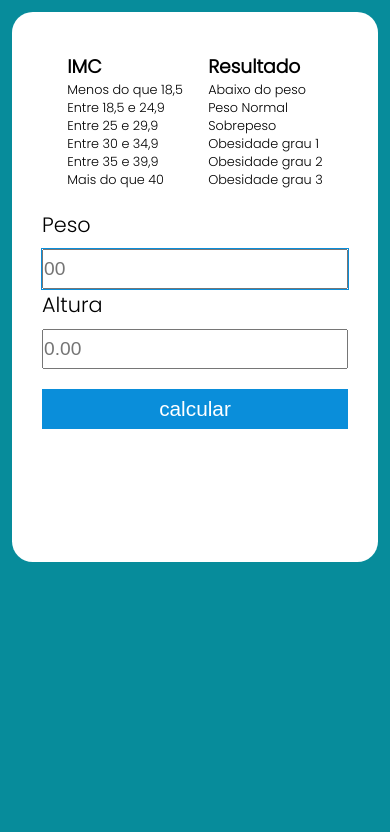
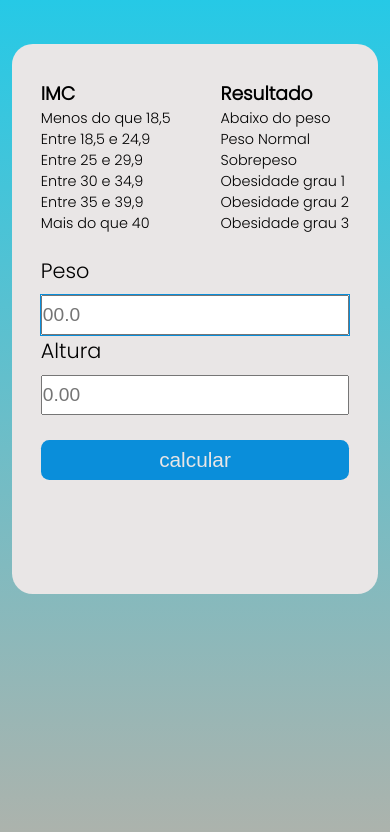
Before and after one commit to nicolasBraga01/calculadoraIMC, a plain HTML site: page index.html in a window 390 px wide. Drawn offline with Linux system fonts and the light colour scheme.

Commit message:
alguns ajustes

```diff
--- a/index.html
+++ b/index.html
@@ -33,9 +33,9 @@
         </div>
         <form action="/" id="form" method="post">
             <label for="peso">Peso</label>
-            <input type="text" name="peso" autofocus id="peso"  placeholder="00">
+            <input type="text" name="peso" autofocus id="peso"  placeholder="00.0" maxlength="4">
             <label for="altura">Altura</label>
-            <input type="text" id="altura"  placeholder="0.00">
+            <input type="text" id="altura"  placeholder="0.00" maxlength="4">
             <input type="submit" value="calcular">
         </form>
        <div id="resultado"></div>
--- a/index.js
+++ b/index.js
@@ -12,7 +12,6 @@ form.addEventListener("submit", function (e) {
   const peso = Number(document.querySelector("#peso").value);
   const altura = Number(document.querySelector("#altura").value);
   console.log(peso, altura);
-
   //caso peso não seja um número "faça isso"
   if (!peso) {
     setResultado("peso invalido", false);
@@ -21,6 +20,14 @@ form.addEventListener("submit", function (e) {
   //caso a altura não seja um número "faça isso"
   if (!altura) {
     setResultado("altura invalida", false);
+    return;
+  }
+  if ( peso >= 300){
+    setResultado("peso acima do limite ", false);
+    return;
+  }
+  if ( altura >= 3){
+    setResultado("altura acima do limite ", false);
     return;
   }
   const calculoImc = parseFloat(peso / altura ** 2);
--- a/style.css
+++ b/style.css
@@ -1,8 +1,10 @@
+
+@charset "utf-8";
 @import url("https://fonts.googleapis.com/css2?family=Outfit:wght@200;400&family=Poppins:wght@100;200;300&family=Roboto:wght@300&display=swap");
 
 :root {
-  --primary-color: #078c9b;
-  --secudary-color: #fff;
+  --primary-color: #727979;
+  --secudary-color: #e9e6e6;
   --btn-color:#0a8eda;
   --resultado--conta:#1cd453;
 }
@@ -14,7 +16,7 @@
 }
 
 body {
-  background-color: var(--primary-color);
+    background-image: linear-gradient(180deg, rgb(38, 201, 230), rgb(178, 178, 170));
   font-family: "Poppins", sans-serif;
   display: flex;
   justify-content: center;
@@ -27,17 +29,17 @@ body {
     width: 450px;
     height: 550px;
     border-radius: 1.3em;
-    padding: 30px;
+    padding: 1.8em;
     background-color: var(--secudary-color);
 }
 .organiza{
     display: flex;
-    justify-content: space-evenly;
-    margin-top: 10px;
+    justify-content: space-between;
+    margin-top: .4em;
 }
 
 form{
-    margin-top: 20px;
+    margin-top: 1.3em;
 }
 
 form input, label{
@@ -54,11 +56,16 @@ form label{
 
 form input[type="submit"]{
     background-color: var(--btn-color);
-    margin-top: 20px;
+    margin-top: 1.2em;
     color:var(--secudary-color);
     font-size: 1.2em;
     border: none;
     font-size: 1.3em;
+    cursor: pointer;
+    border-radius: 0.4em;
+}
+form input[type="submit"]:hover{
+    background-color: rgba(0, 0, 0, 0.7 );
 }
 form input:focus{
     outline: 1px solid var(--btn-color);
@@ -74,16 +81,21 @@ form input:focus{
 .p-certo{
     background-color: #0fe384;
     font-size: 0.8em;
+    padding: 0.7%
 }
 
 .p-errado{
     background-color: #e30f0f;
     font-size: 0.8em;
+    padding: 2%
 }
 
 @media screen and (max-width:667px){
     p{
-        font-size: 0.8em;
+        font-size: 0.9em;
+    }
+    .container{
+        margin-top: 2em;
     }
 }
 
```
